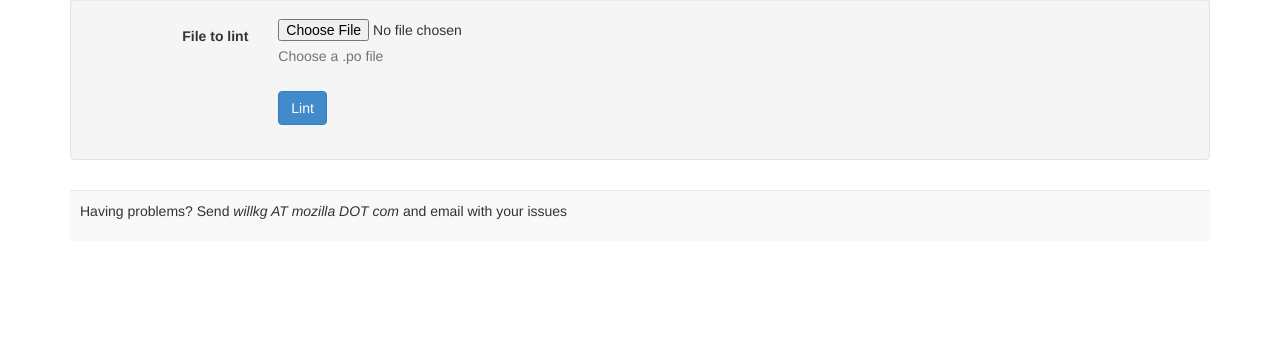
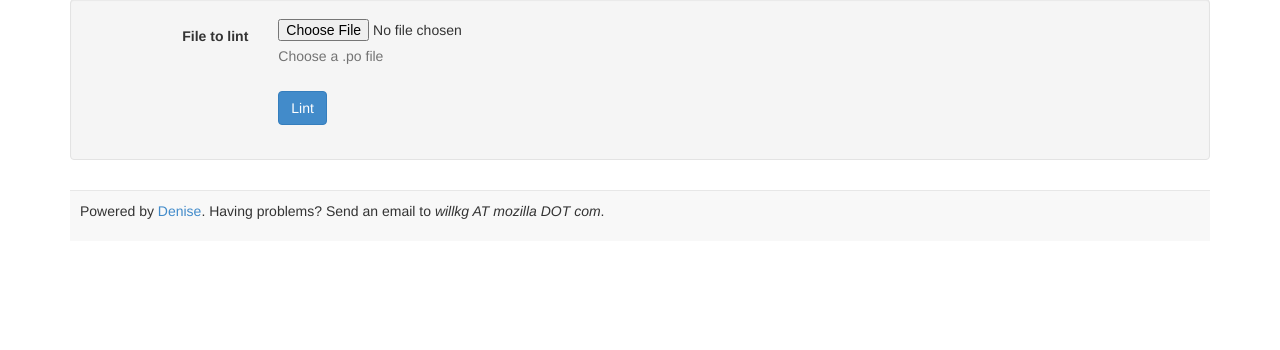
Before and after one commit to willkg/denise, a Flask app: page / in a window 1280 px wide. Shown: the part 450-800 px from the top of the page. Run offline with Flask 2, Linux system fonts and the light colour scheme; some libraries are stand-ins or nearby versions.

Commit message:
Add source to url

```diff
--- a/denise/templates/base.html
+++ b/denise/templates/base.html
@@ -22,7 +22,8 @@
 
       <footer>
         <p>
-          Having problems? Send <em>willkg AT mozilla DOT com</em> and email with your issues
+          Powered by <a href="https://github.com/willkg/denise">Denise</a>.
+          Having problems? Send an email to <em>willkg AT mozilla DOT com</em>.
         </p>
       </footer>
     </div>
```
